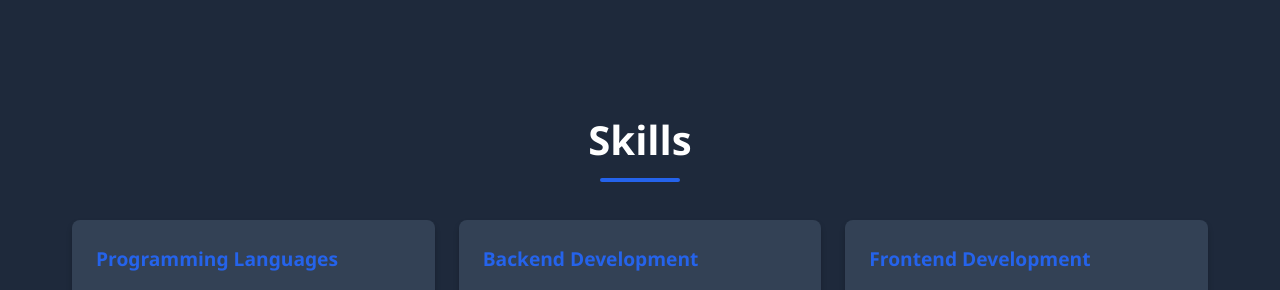
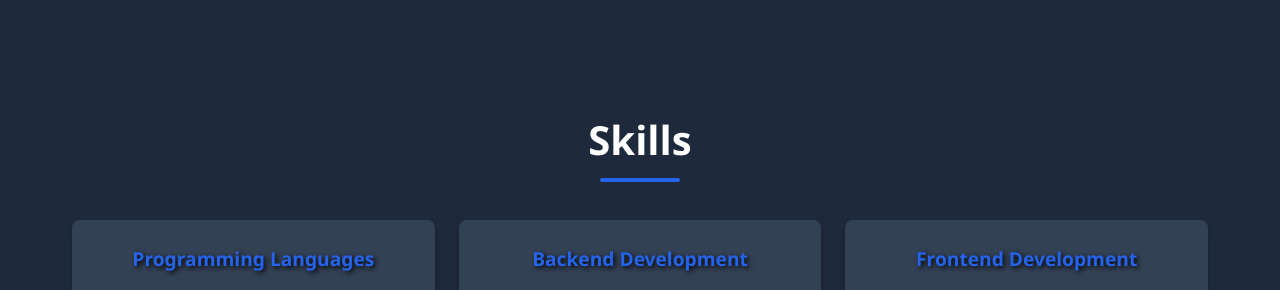
Before and after one commit to MohammedKaif278/Portfolio, a plain HTML site: page index.html in a window 1280 px wide. Shown: the part 1438-1728 px from the top of the page. Drawn offline with nearby package versions, Linux system fonts and the light colour scheme.

Commit message:
some css changes

```diff
--- a/style.css
+++ b/style.css
@@ -289,7 +289,9 @@
  .skill-category h3 {
    margin-bottom: 1rem;
    color: var(--primary);
+   text-shadow: 2px 2px 5px black;
    font-size: 1.2rem;
+   text-align: center;
  }
 
  .skill-category ul {
```
